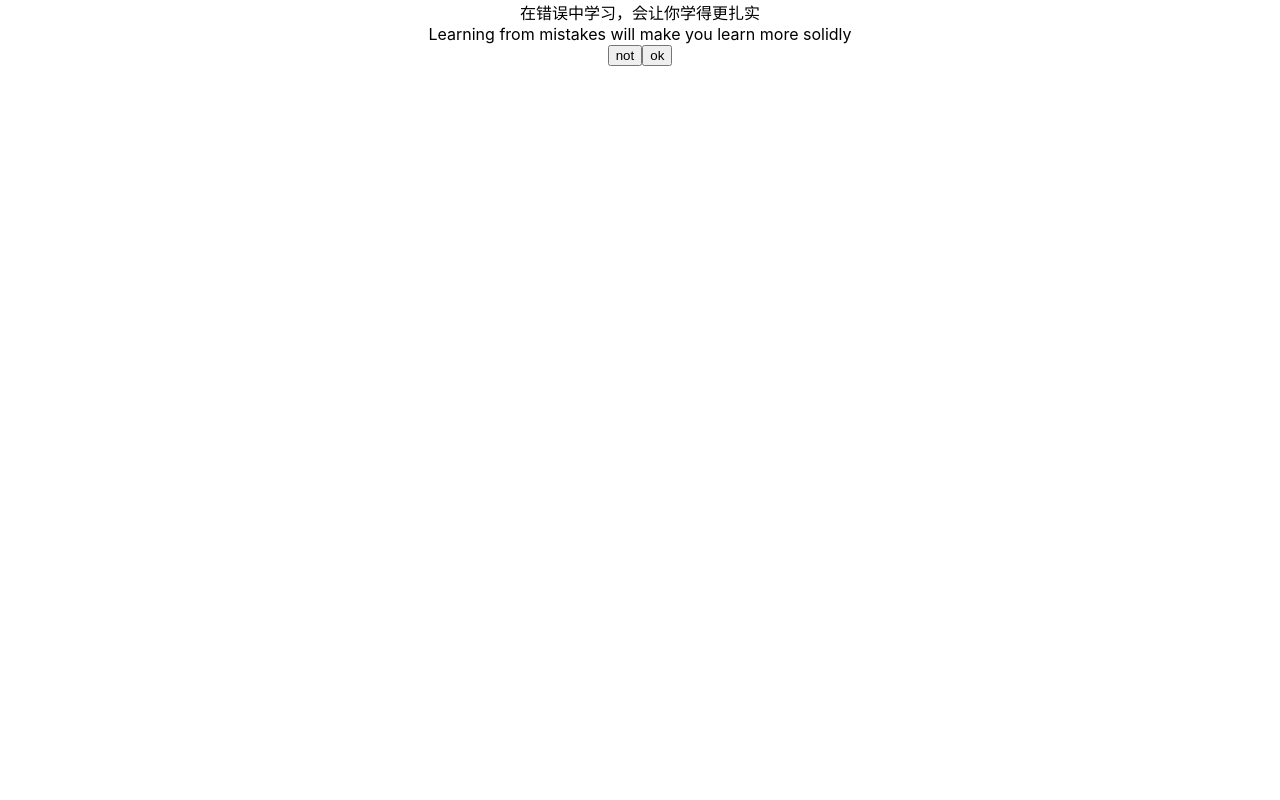
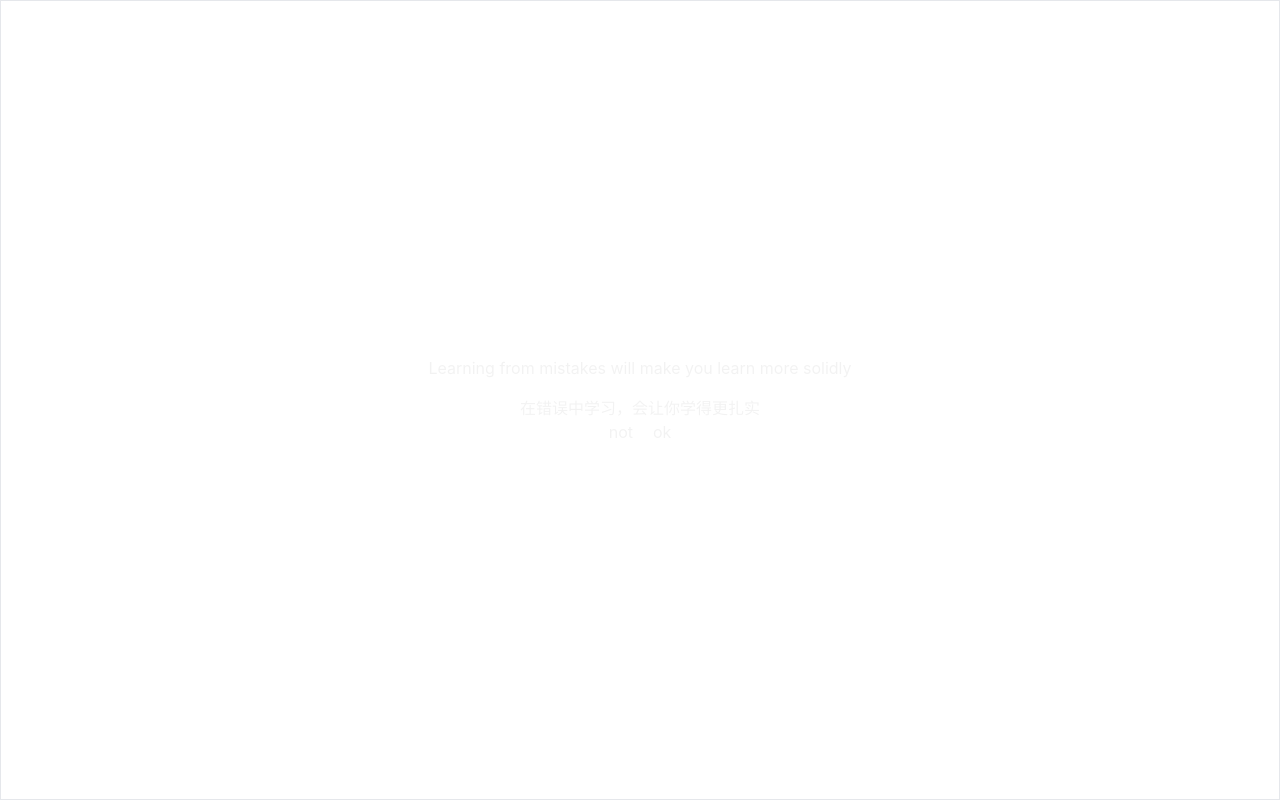
Before and after one commit to StrangeTown/just_recite_web, a React (Create React App) app: page / in a window 1280 px wide. Both pictures are taken after a click on the button "display". Built offline with nearby package versions, Linux system fonts and the light colour scheme.

Commit message:
feat: add tailwind

```diff
--- a/package.json
+++ b/package.json
@@ -41,5 +41,8 @@
       "last 1 firefox version",
       "last 1 safari version"
     ]
+  },
+  "devDependencies": {
+    "tailwindcss": "^3.3.3"
   }
 }
--- a/src/App.tsx
+++ b/src/App.tsx
@@ -12,7 +12,7 @@ function App() {
   dispatch(setRandomStrings(randomStrings));
 
   return (
-    <div className="App">
+    <div className="App h-screen">
       <Home />
     </div>
   );
--- a/src/index.css
+++ b/src/index.css
@@ -1,3 +1,7 @@
+@tailwind base;
+@tailwind components;
+@tailwind utilities;
+
 body {
   margin: 0;
   font-family: -apple-system, BlinkMacSystemFont, 'Segoe UI', 'Roboto', 'Oxygen',
--- a/src/pages/Home/index.tsx
+++ b/src/pages/Home/index.tsx
@@ -2,7 +2,7 @@ import Recite from "../Recite";
 
 const Home = () => {
   return (
-    <div>
+    <div className="border h-full">
       <Recite />
     </div>
   );
--- a/src/pages/Recite/WorkArea/index.tsx
+++ b/src/pages/Recite/WorkArea/index.tsx
@@ -15,20 +15,22 @@ const WorkArea = ({
 	handleNotClick,
 }: IWorkAreaProps) => {
 	return (
-		<>
-			<div>{zh}</div>
-			{answerVisible && <div>{answer}</div>}
+		<div>
+      <div className="h-10">
+			  {answerVisible && <div className="text-opacity-5 text-black">{answer}</div>}
+      </div>
+			<div className="text-opacity-5 text-black">{zh}</div>
 			{answerVisible ? (
-				<div>
-					<button onClick={handleNotClick}>not</button>
-					<button onClick={handleOkClick}>ok</button>
+				<div className="flex justify-center gap-5">
+					<button onClick={handleNotClick} className="text-opacity-5 text-black">not</button>
+					<button onClick={handleOkClick} className="text-opacity-5 text-black">ok</button>
 				</div>
 			) : (
 				<div>
-					<button onClick={handleDisplayClick}>display</button>
+					<button onClick={handleDisplayClick} className="text-opacity-5 text-black">display</button>
 				</div>
 			)}
-		</>
+		</div>
 	);
 };
 
--- a/src/pages/Recite/index.tsx
+++ b/src/pages/Recite/index.tsx
@@ -28,7 +28,7 @@ const Recite = () => {
 	};
 
 	return (
-		<div>
+		<div className="h-full flex items-center justify-center">
 			{isFinished ? (
 				<div>isFinished</div>
 			) : (
--- /dev/null
+++ b/tailwind.config.js
@@ -0,0 +1,10 @@
+/** @type {import('tailwindcss').Config} */
+module.exports = {
+  content: [
+    './src/**/*.{js,jsx,ts,tsx}',
+  ],
+  theme: {
+    extend: {},
+  },
+  plugins: [],
+}
```
Also changed, not shown: 1 other file (tests, documents, lock files or other folders).
